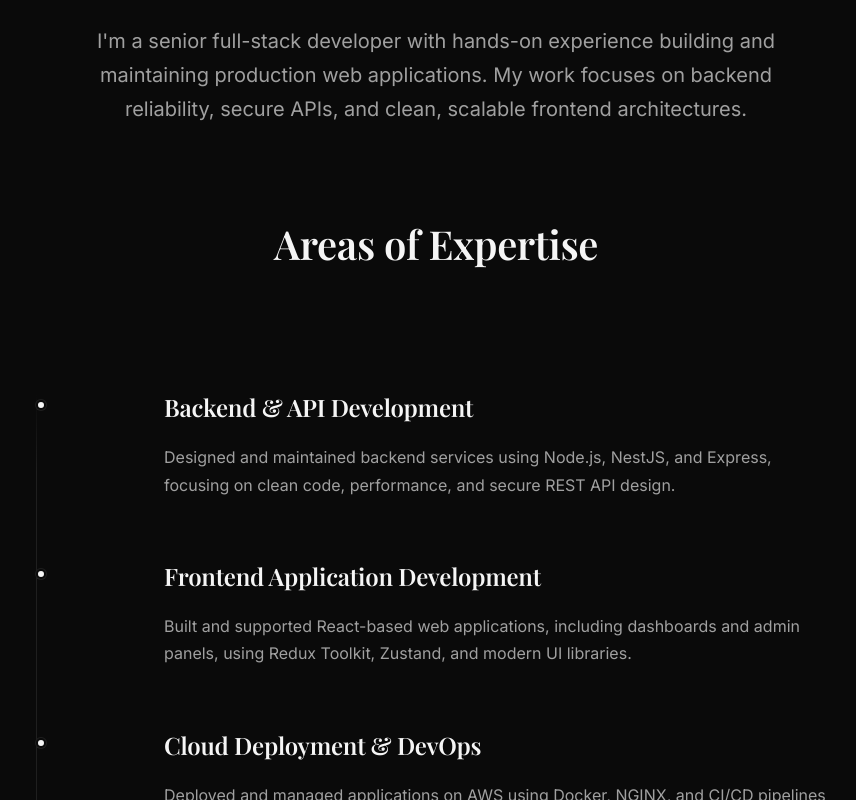
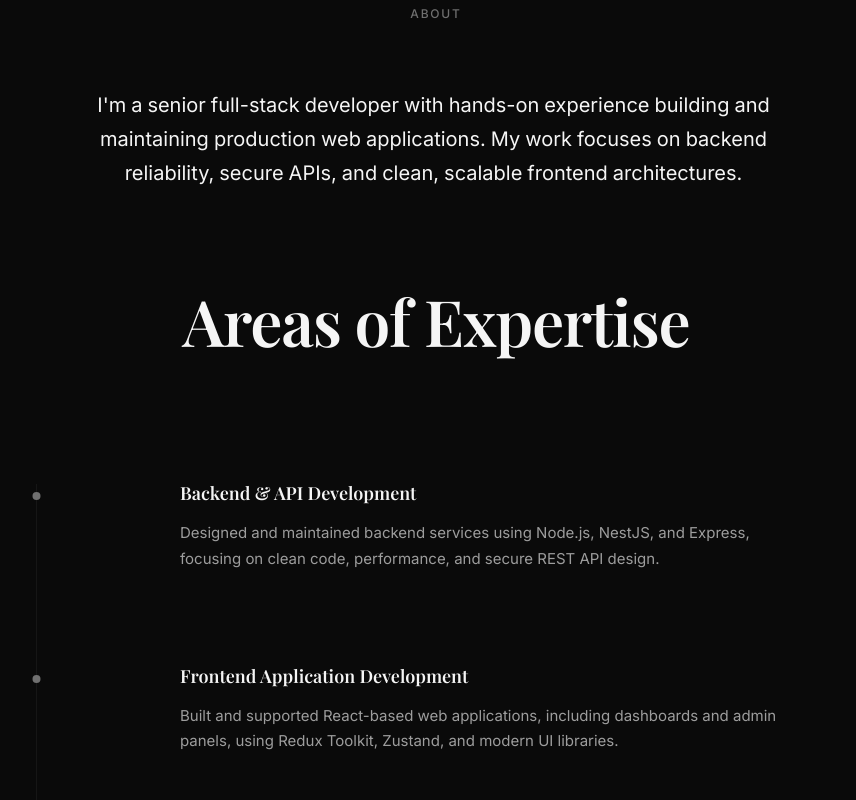
Before and after one commit to abinpanil/abin-portfolio, a React (Vite) app: page / in a window 1280 px wide. Shown: the part 1000-1800 px from the top of the page, without its empty margins (204-1060 px from the left). Built offline with nearby package versions, Linux system fonts and the light colour scheme.

Commit message:
feat: add initial Hero, About, and Skills sections to the portfolio, including Framer Motion animations and styling.

```diff
--- a/src/components/About.css
+++ b/src/components/About.css
@@ -1,10 +1,10 @@
   .about {
-  padding: var(--space-2xl) 0;
+  padding: var(--space-4xl) 0;
   background-color: var(--color-bg-primary);
 }
 
 .about-container {
-  max-width: var(--max-width-lg);
+  max-width: 900px;
   margin: 0 auto;
   padding: 0 var(--container-padding);
 }
@@ -31,17 +31,17 @@
 .about-intro {
   font-size: var(--font-size-xl);
   line-height: var(--line-height-relaxed);
-  color: var(--color-text-secondary);
+  color: var(--color-text-primary);
   max-width: 700px;
   margin: var(--space-2xl) auto var(--space-3xl);
   text-align: center;
 }
 
 .about-title {
-  font-size: var(--font-size-4xl);
+  font-size: clamp(2.5rem, 5vw, 4rem);
   font-weight: var(--font-weight-semibold);
   line-height: var(--line-height-tight);
-  letter-spacing: -0.01em;
+  letter-spacing: -0.02em;
 }
 
 /* Vertical timeline layout */
@@ -52,7 +52,7 @@
   padding-left: var(--space-3xl);
 }
 
-/* Vertical connecting line */
+/* Vertical connecting line - subtle */
 .timeline::before {
   content: '';
   position: absolute;
@@ -60,59 +60,58 @@
   top: 0;
   bottom: 0;
   width: 1px;
-  background: linear-gradient(
-    to bottom,
-    transparent,
-    var(--color-border-light) 10%,
-    var(--color-border-light) 90%,
-    transparent
-  );
+  background: rgba(255, 255, 255, 0.05);
 }
 
 /* Timeline item - improved vertical spacing */
 .timeline-item {
   position: relative;
-  padding-bottom: var(--space-2xl);
+  padding-bottom: var(--space-3xl);
 }
 
 .timeline-item:last-child {
   padding-bottom: 0;
 }
 
-/* Timeline marker (dot) */
+/* Timeline marker (dot) - minimal */
 .timeline-marker {
   position: absolute;
   left: calc(-1 * var(--space-3xl));
-  top: 6px;
-  width: 10px;
-  height: 10px;
+  top: 8px;
+  width: 8px;
+  height: 8px;
   border-radius: 50%;
+  background-color: var(--color-text-tertiary);
+  transform: translateX(-3.5px); /* Center on line */
+  z-index: 1;
+}
+
+.timeline-item:hover .timeline-marker {
   background-color: var(--color-text-primary);
-  border: 2px solid var(--color-bg-primary);
-  box-shadow: 0 0 0 1px var(--color-border-light);
-  z-index: 1;
+  box-shadow: 0 0 0 4px rgba(255, 255, 255, 0.05);
 }
 
 /* Timeline content - better padding for readability */
 .timeline-content {
-  padding-left: var(--space-lg);
+  padding-left: var(--space-xl);
 }
 
 /* Timeline heading - visually distinct, easy to scan */
 .timeline-heading {
-  font-size: var(--font-size-2xl);
+  font-size: 18px;
   font-weight: var(--font-weight-semibold);
   line-height: var(--line-height-tight);
-  margin-bottom: var(--space-md);
+  margin-bottom: var(--space-sm);
   color: var(--color-text-primary);
-  letter-spacing: -0.01em;
+  letter-spacing: 0;
 }
 
 /* Timeline description - clear, readable */
 .timeline-description {
-  font-size: var(--font-size-base);
+  font-size: 15px;
   line-height: var(--line-height-relaxed);
-  color: var(--color-text-secondary);
+  color: rgba(255, 255, 255, 0.6);
+  max-width: 600px;
 }
 
 /* Responsive adjustments */
@@ -131,7 +130,7 @@
   }
 
   .about-title {
-    font-size: var(--font-size-3xl);
+    font-size: clamp(1.75rem, 4vw, 3rem);
   }
 
   .timeline {
@@ -151,10 +150,10 @@
   }
 
   .timeline-heading {
-    font-size: var(--font-size-xl);
+    font-size: 16px;
   }
 
   .timeline-description {
-    font-size: var(--font-size-sm);
+    font-size: 14px;
   }
 }
--- a/src/components/About.jsx
+++ b/src/components/About.jsx
@@ -1,4 +1,5 @@
-import { motion } from 'framer-motion';
+import { motion, useScroll, useTransform } from 'framer-motion';
+import { useRef } from 'react';
 import { scrollReveal } from '../utils/animations';
 import './About.css';
 
@@ -31,21 +32,57 @@ const experiences = [
     },
 ];
 
-// Calm, editorial animation - fade in with slight slide from left
+// Component for scroll-linked paragraph reveal
+const ScrollRevealParagraph = ({ text }) => {
+    const containerRef = useRef(null);
+    const { scrollYProgress } = useScroll({
+        target: containerRef,
+        offset: ["start 0.9", "start 0.25"]
+    });
+
+    // Split text into words for granular control
+    const words = text.split(" ");
+
+    return (
+        <p ref={containerRef} className="about-intro">
+            {words.map((word, i) => {
+                const start = i / words.length;
+                const end = start + (1 / words.length);
+
+                return (
+                    <Word key={i} children={word} range={[start, end]} progress={scrollYProgress} />
+                );
+            })}
+        </p>
+    );
+};
+
+const Word = ({ children, range, progress }) => {
+    const opacity = useTransform(progress, range, [0.2, 1]);
+    return (
+        <span style={{ display: 'inline-block', marginRight: '0.25em' }}>
+            <motion.span style={{ opacity }}>{children}</motion.span>
+        </span>
+    );
+};
+
+// Calm, editorial animation - fade in with focus effect
 const timelineItemReveal = {
-    initial: { opacity: 0, x: -30 },
+    initial: { opacity: 0.2, filter: 'blur(1px)' },
     whileInView: {
         opacity: 1,
-        x: 0,
+        filter: 'blur(0px)',
         transition: {
-            duration: 0.8,
-            ease: [0.33, 1, 0.68, 1],
+            duration: 0.5,
+            ease: "easeOut",
         },
     },
-    viewport: { once: true, margin: "-60px" },
+    viewport: { margin: "-20% 0px -20% 0px" }, // Highlight when in the middle 60% of screen
 };
 
 const About = () => {
+    const introText = "I'm a senior full-stack developer with hands-on experience building and maintaining production web applications. My work focuses on backend reliability, secure APIs, and clean, scalable frontend architectures.";
+
     return (
         <section id="about" className="about">
             <div className="about-container">
@@ -54,25 +91,17 @@ const About = () => {
                         <span>About</span>
                     </div>
 
-                    <p className="about-intro">
-                        I'm a senior full-stack developer with hands-on experience building and maintaining production web applications.
-                        My work focuses on backend reliability, secure APIs, and clean, scalable frontend architectures.
-                    </p>
+                    <ScrollRevealParagraph text={introText} />
 
                     <h2 className="about-title">Areas of Expertise</h2>
                 </motion.div>
 
                 <div className="timeline">
-                    {experiences.map((experience, index) => (
+                    {experiences.map((experience) => (
                         <motion.div
                             key={experience.id}
                             className="timeline-item"
                             {...timelineItemReveal}
-                            transition={{
-                                duration: 0.8,
-                                delay: index * 0.12,
-                                ease: [0.33, 1, 0.68, 1],
-                            }}
                         >
                             <div className="timeline-marker"></div>
                             <div className="timeline-content">
--- a/src/components/Hero.jsx
+++ b/src/components/Hero.jsx
@@ -18,7 +18,7 @@ const Hero = () => {
                     transition={{ duration: 0.8, delay: 0.2, ease: [0.33, 1, 0.68, 1] }}
                 >
                     <p className="intro-text">
-                        Hi, I'm <strong>Abin P Anil</strong>, Senior Full-Stack Engineer.
+                        Hi, I'm <strong>Abin P Anil</strong>, Full-Stack Developer.
                     </p>
                 </motion.div>
 
--- a/src/components/Skills.jsx
+++ b/src/components/Skills.jsx
@@ -14,48 +14,32 @@ const technologies = [
     'AWS',
 ];
 
-// Staggered fade animation for chips
-const chipReveal = {
-    initial: { opacity: 0, scale: 0.95 },
-    whileInView: {
-        opacity: 1,
-        scale: 1,
-        transition: {
-            duration: 0.5,
-            ease: [0.33, 1, 0.68, 1],
-        },
-    },
-    viewport: { once: true, margin: "-60px" },
-};
-
 const Skills = () => {
     return (
         <section id="skills" className="skills">
             <div className="skills-container">
                 <motion.div className="skills-header" {...scrollReveal}>
                     <div className="section-label">
-                        <span>Skills</span>
+                        <span>Expertise</span>
                     </div>
                     <h2 className="skills-title">Tech Stack</h2>
                 </motion.div>
 
-                <div className="tech-chips">
+                <div className="skills-list">
                     {technologies.map((tech, index) => (
                         <motion.div
                             key={index}
-                            className="tech-chip"
-                            {...chipReveal}
+                            className="skill-item"
+                            initial={{ opacity: 0, y: 20 }}
+                            whileInView={{ opacity: 1, y: 0 }}
+                            viewport={{ once: true }}
                             transition={{
                                 duration: 0.5,
-                                delay: index * 0.08,
+                                delay: index * 0.05,
                                 ease: [0.33, 1, 0.68, 1],
                             }}
-                            whileHover={{
-                                scale: 1.05,
-                                transition: { duration: 0.2 }
-                            }}
                         >
-                            {tech}
+                            <span className="skill-name">{tech}</span>
                         </motion.div>
                     ))}
                 </div>
--- a/src/components/Work.css
+++ b/src/components/Work.css
@@ -37,9 +37,29 @@
   padding: 50px 40px;
   text-align: left;
 
+  /* Sticky scroll effect */
+  position: sticky;
+  top: 100px;
+  z-index: 1;
+
+  /* separation line */
+  border-top: 1px solid rgba(255, 255, 255, 0.05);
+
   /* Smooth transitions */
   transition: all 0.3s cubic-bezier(0.33, 1, 0.68, 1);
-  position: relative;
+}
+
+/* Different top positions for stacking effect */
+.project-card:nth-child(1) {
+  top: 120px;
+}
+
+.project-card:nth-child(2) {
+  top: 140px;
+}
+
+.project-card:nth-child(3) {
+  top: 160px;
 }
 
 /* Different background tones for each card - matching Contact */
```
Also changed, not shown: src/components/Skills.css (+33 -42 lines).
